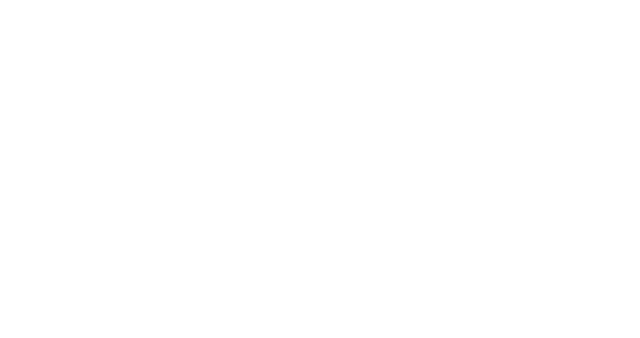
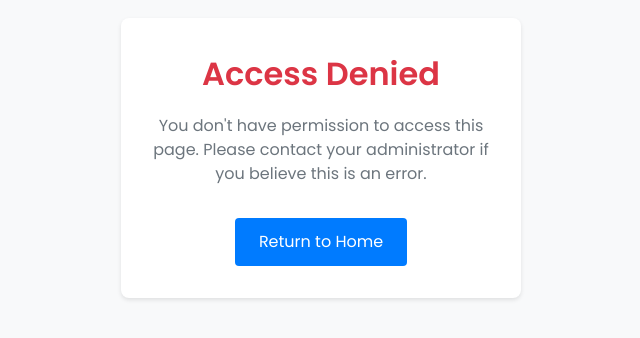
Before and after one commit to Cezzyy/Center-Sales, a Vue app: page /unauthorized in a window 1280 px wide. Before the commit this address had no page. Shown: the part 242-580 px from the top of the page, without its empty margins (319-959 px from the left). Built offline with nearby package versions, Linux system fonts and the light colour scheme.

Commit message:
Enhances route protection
Adds permission and role-based route guards
Creates view for unauthorized access
Ensures secure navigation for authenticated users

```diff
--- /dev/null
+++ b/src/router/guards.js
@@ -0,0 +1,32 @@
+import { useAuthStore } from '@/stores/authStore'
+import { usePermissionsStore } from '@/stores/permissionsStore'
+
+export function setupRouteGuards(router) {
+  router.beforeEach((to, from, next) => {
+    const authStore = useAuthStore()
+    const permissionsStore = usePermissionsStore()
+
+    // Check if route requires authentication
+    if (to.meta.requiresAuth && !authStore.isAuthenticated) {
+      return next({ name: 'login' })
+    }
+
+    // Check if route requires specific permissions
+    if (to.meta.requiredPermissions) {
+      const hasPermission = permissionsStore.hasAllPermissions(to.meta.requiredPermissions)
+      if (!hasPermission) {
+        return next({ name: 'unauthorized' })
+      }
+    }
+
+    // Check if route requires specific role
+    if (to.meta.requiredRole) {
+      const userRole = authStore.user?.role
+      if (userRole !== to.meta.requiredRole) {
+        return next({ name: 'unauthorized' })
+      }
+    }
+
+    next()
+  })
+}
--- a/src/router/index.js
+++ b/src/router/index.js
@@ -1,5 +1,6 @@
 import { createRouter, createWebHistory } from 'vue-router'
 import { useAuthStore } from '../stores/authStore'
+import { setupRouteGuards } from './guards'
 
 const router = createRouter({
   history: createWebHistory(import.meta.env.BASE_URL),
@@ -32,7 +33,12 @@ const router = createRouter({
       path: '/admin',
       name: 'admin',
       component: () => import('../views/AdminView.vue'),
-      meta: { requiresAuth: true, requiresAdmin: true }
+      meta: { requiresAuth: true, requiredPermissions: ['manage_users', 'manage_roles'] }
+    },
+    {
+      path: '/unauthorized',
+      name: 'unauthorized',
+      component: () => import('../views/UnauthorizedView.vue')
     },
   ],
 })
@@ -63,4 +69,7 @@ router.beforeEach(async (to, from, next) => {
   }
 })
 
+// Setup route guards
+setupRouteGuards(router)
+
 export default router
--- /dev/null
+++ b/src/views/UnauthorizedView.vue
@@ -0,0 +1,60 @@
+<template>
+  <div class="unauthorized">
+    <div class="unauthorized__content">
+      <h1 class="unauthorized__title">Access Denied</h1>
+      <p class="unauthorized__message">
+        You don't have permission to access this page.
+        Please contact your administrator if you believe this is an error.
+      </p>
+      <router-link to="/" class="unauthorized__button">
+        Return to Home
+      </router-link>
+    </div>
+  </div>
+</template>
+
+<style scoped>
+.unauthorized {
+  display: flex;
+  justify-content: center;
+  align-items: center;
+  min-height: 100vh;
+  background-color: #f8f9fa;
+}
+
+.unauthorized__content {
+  text-align: center;
+  padding: 2rem;
+  background: white;
+  border-radius: 8px;
+  box-shadow: 0 2px 4px rgba(0, 0, 0, 0.1);
+  max-width: 400px;
+  width: 100%;
+}
+
+.unauthorized__title {
+  color: #dc3545;
+  font-size: 2rem;
+  margin-bottom: 1rem;
+}
+
+.unauthorized__message {
+  color: #6c757d;
+  margin-bottom: 2rem;
+  line-height: 1.5;
+}
+
+.unauthorized__button {
+  display: inline-block;
+  padding: 0.75rem 1.5rem;
+  background-color: #007bff;
+  color: white;
+  text-decoration: none;
+  border-radius: 4px;
+  transition: background-color 0.2s;
+}
+
+.unauthorized__button:hover {
+  background-color: #0056b3;
+}
+</style>
```
